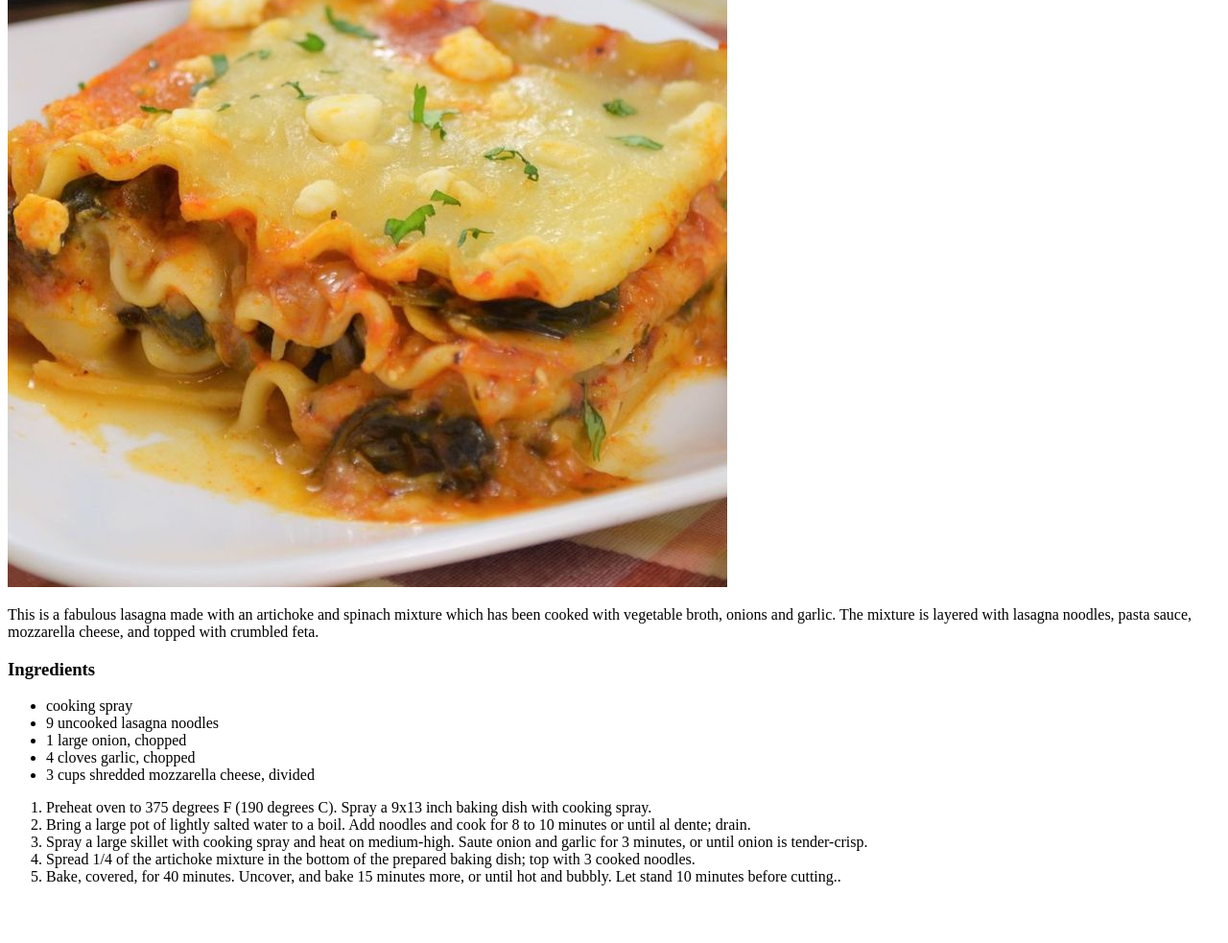
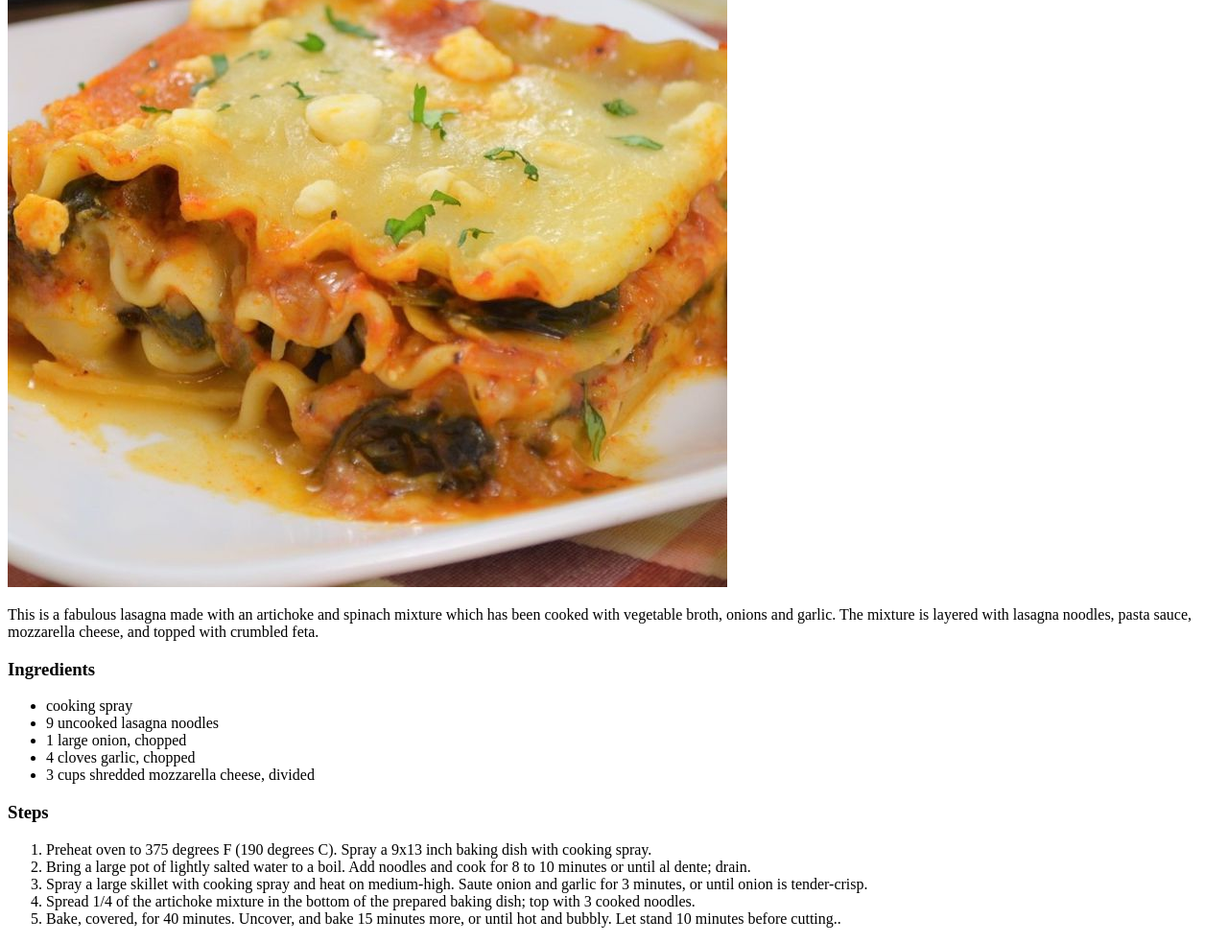
Before and after one commit to Sofiangk/odin-recipes, a plain HTML site: page recipes/lasagna.html in a window 1280 px wide. Shown: the part 218-1201 px from the top of the page at 96% size. Before the commit the page ends 1157 px from the top, so only its background shows below. Drawn offline with Linux system fonts and the light colour scheme.

Commit message:
Add Steps headline

```diff
--- a/recipes/lasagna.html
+++ b/recipes/lasagna.html
@@ -18,6 +18,7 @@
         <li>4 cloves garlic, chopped</li>
         <li>3 cups shredded mozzarella cheese, divided</li>
     </ul>
+    <h3>Steps</h3>
     <ol>
         <li>Preheat oven to 375 degrees F (190 degrees C). Spray a 9x13 inch baking dish with cooking spray.</li>
         <li>Bring a large pot of lightly salted water to a boil. Add noodles and cook for 8 to 10 minutes or until al dente; drain.</li>
```
